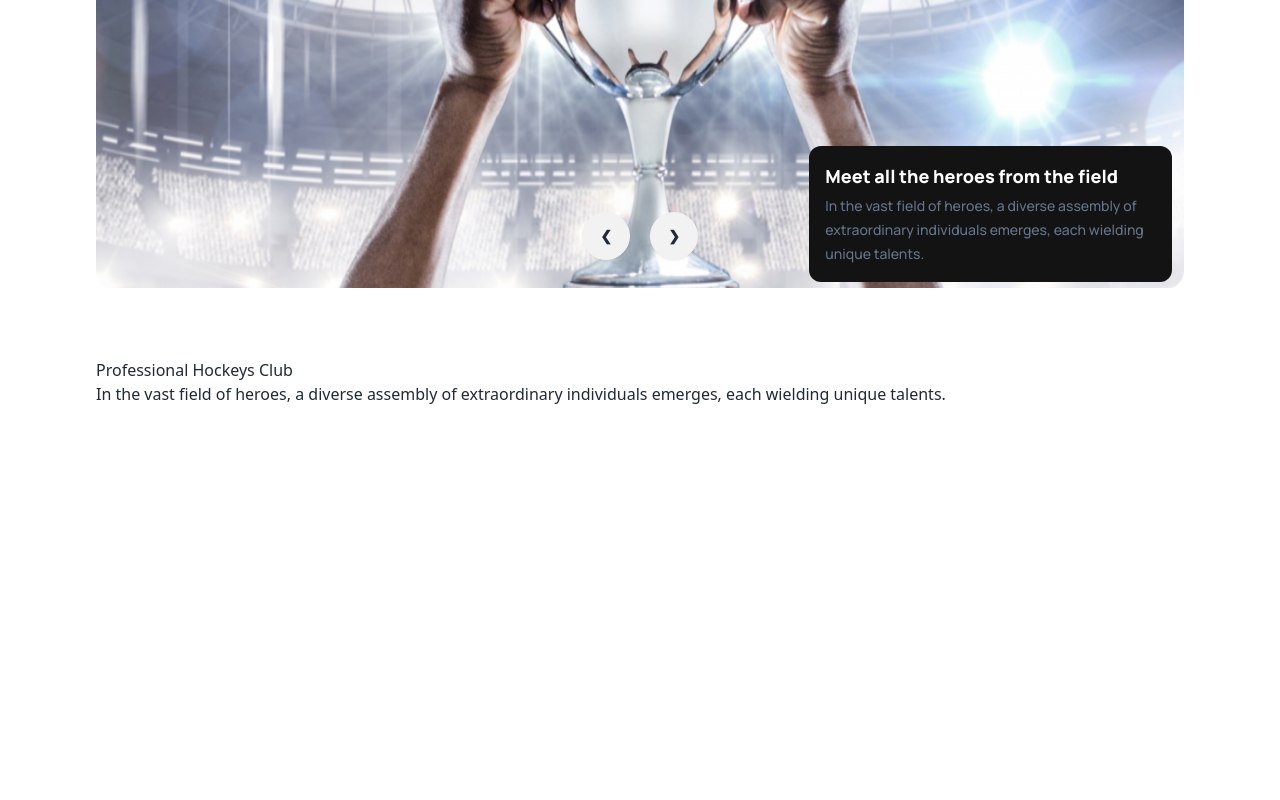
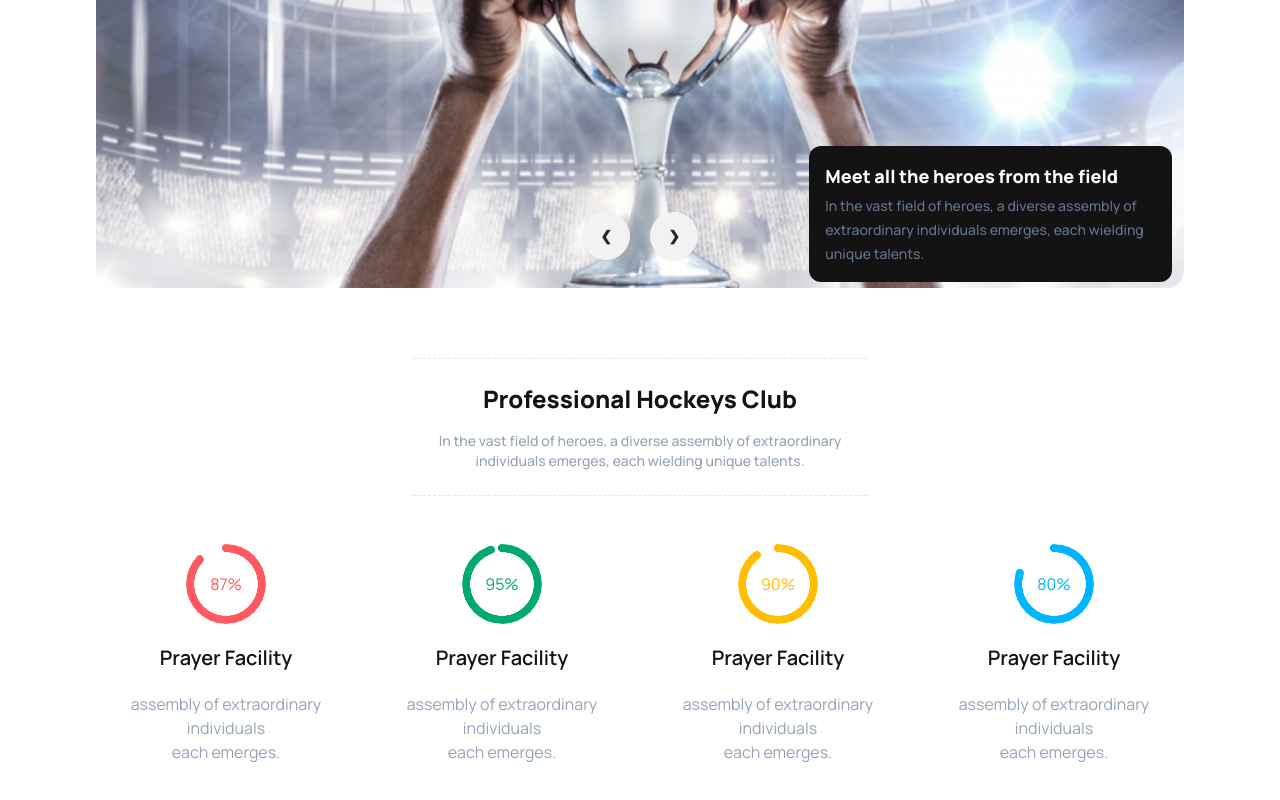
Before and after one commit to Mdshakilhossain141711/assignment-3, a plain HTML site: page index.html in a window 1280 px wide. Shown: the part 354-1154 px from the top of the page. Before the commit the page ends 824 px from the top, so only its background shows below. Drawn offline with nearby package versions, Linux system fonts and the light colour scheme.

Commit message:
hockeys section complete

```diff
--- a/index.html
+++ b/index.html
@@ -59,7 +59,7 @@
                 </div>
             </div>
 
-            <div class="p-4 lg:w-4/12 lg:bottom-3 lg:right-3 lg:absolute rounded-xl bg-[#131313]">
+            <div class="p-4 lg:w-4/12 md:bottom-3 lg:right-3 lg:absolute rounded-xl bg-[#131313]">
                 <h3 class="manrope text-lg font-extrabold text-white">
                     Meet all the heroes from the field
                 </h3>
@@ -75,17 +75,66 @@
     <!-- main body start -->
     <main class="max-w-[1170px] w-[85%] mx-auto">
         <!-- hockeys start -->
-        <section class="my-16">
-            <div>
-                <h3>
+        <section class="manrope my-16">
+            <div class="py-6 px-1 border-y border-dashed md:w-5/12 mx-auto">
+                <h3 class="text-2xl text-center font-extrabold text-[#131313]">
                     Professional Hockeys Club
                 </h3>
-                <p>
+                <p class="text-slate-400 text-center font-medium text-sm mt-4">
                     In the vast field of heroes, a diverse assembly of extraordinary individuals emerges, each wielding
                     unique talents.
                 </p>
             </div>
+
+            <div class="mt-6 gap-4 grid md:grid-cols-2 lg:grid-cols-4">
+                <div class="text-center mt-6">
+                    <div class="radial-progress text-error" style="--value:87;" role="progressbar">
+                        87%
+                    </div>
+                    <h4 class="my-5 text-[#131313] text-xl font-semibold">
+                        Prayer Facility
+                    </h4>
+                    <p class="text-slate-400">
+                        assembly of extraordinary individuals <br> each emerges.
+                    </p>
+                </div>
+                <div class="text-center mt-6">
+                    <div class="radial-progress text-success" style="--value:95;" role="progressbar">
+                        95%
+                    </div>
+                    <h4 class="my-5 text-[#131313] text-xl font-semibold">
+                        Prayer Facility
+                    </h4>
+                    <p class="text-slate-400">
+                        assembly of extraordinary individuals <br> each emerges.
+                    </p>
+                </div>
+                <div class="text-center mt-6">
+                    <div class="radial-progress text-warning" style="--value:90;" role="progressbar">
+                        90%
+                    </div>
+                    <h4 class="my-5 text-[#131313] text-xl font-semibold">
+                        Prayer Facility
+                    </h4>
+                    <p class="text-slate-400">
+                        assembly of extraordinary individuals <br> each emerges.
+                    </p>
+                </div>
+                <div class="text-center mt-6">
+                    <div class="radial-progress text-info" style="--value:80;" role="progressbar">
+                        80%
+                    </div>
+                    <h4 class="my-5 text-[#131313] text-xl font-semibold">
+                        Prayer Facility
+                    </h4>
+                    <p class="text-slate-400">
+                        assembly of extraordinary individuals <br> each emerges.
+                    </p>
+                </div>
+            </div>
         </section>
+
+
     </main>
 </body>
 
```
